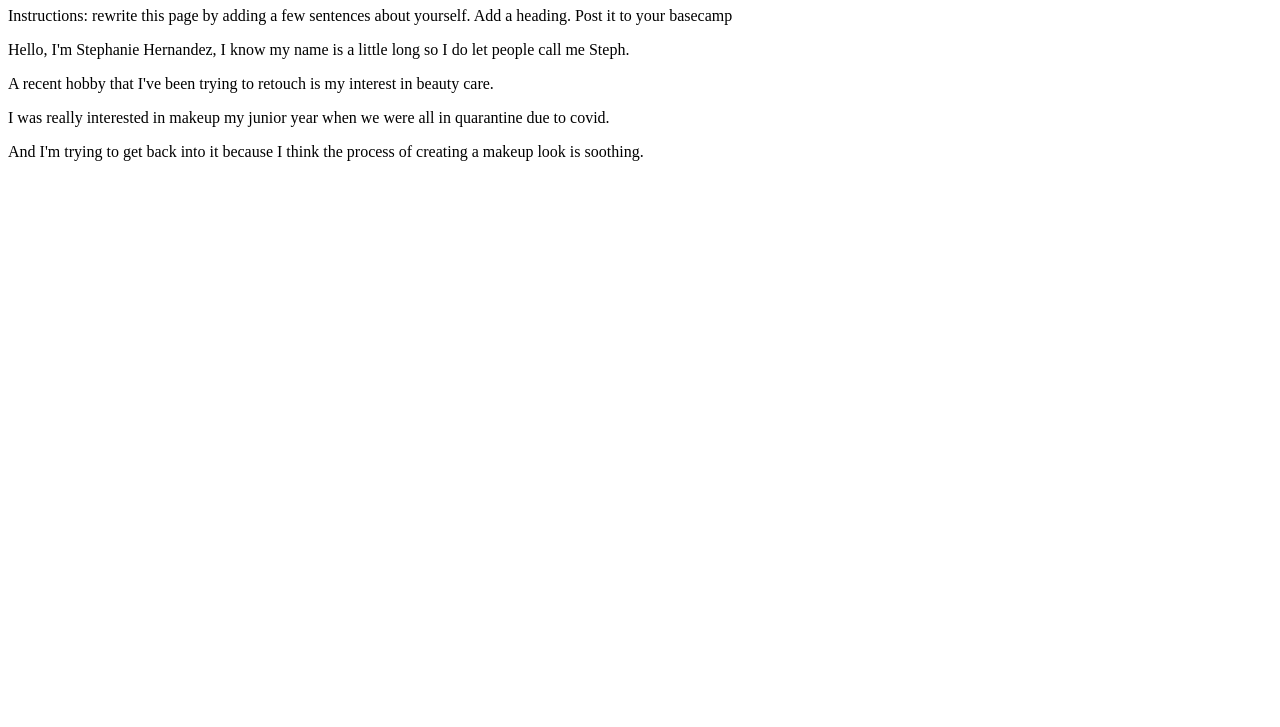
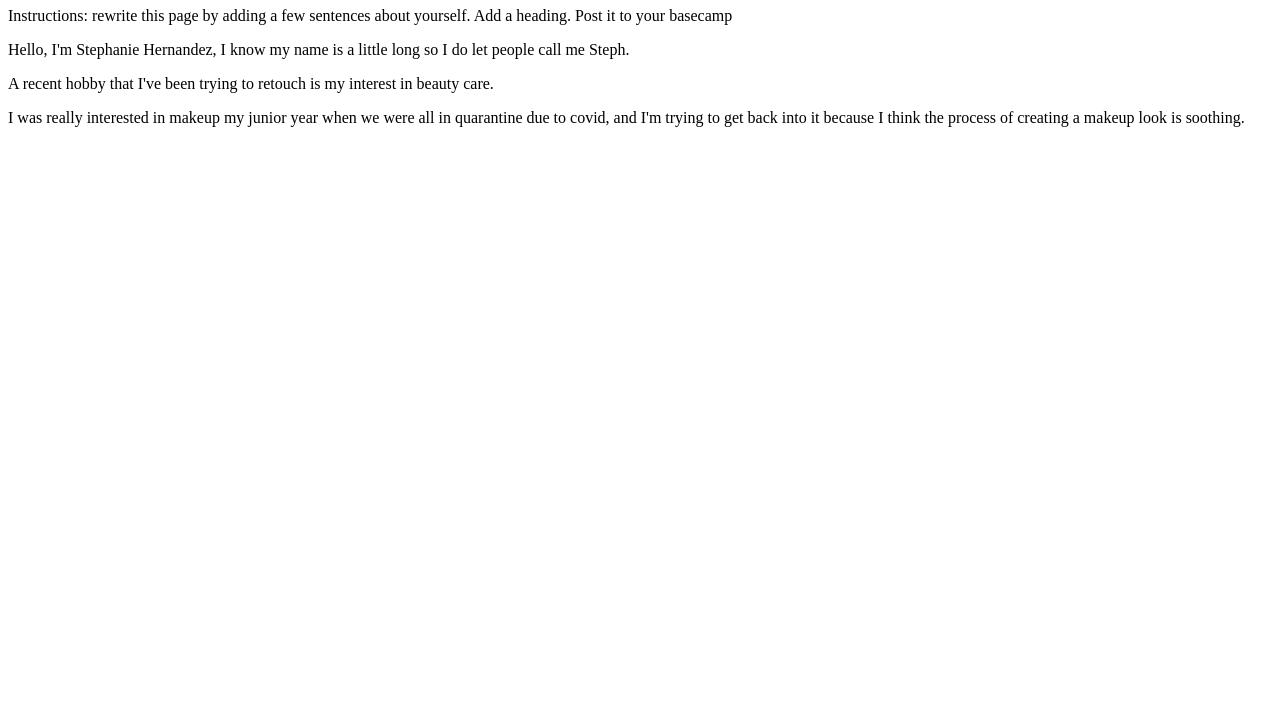
Before and after one commit to ste9jpg/lab1, a plain HTML site: page index.html in a window 1280 px wide. Shown: the part 73-800 px from the top of the page. Drawn offline with Linux system fonts and the light colour scheme.

Commit message:
reorganizing

```diff
--- a/index.html
+++ b/index.html
@@ -9,7 +9,7 @@
   <p>Instructions: rewrite this page by adding a few sentences about yourself. Add a heading. Post it to your basecamp</p>
   <p> Hello, I'm Stephanie Hernandez, I know my name is a little long so I do let people call me Steph.</p>
   <p> A recent hobby that I've been trying to retouch is my interest in beauty care. </p>
-  <p> I was really interested in makeup my junior year when we were all in quarantine due to covid. </p>
-  <p> And I'm trying to get back into it because I think the process of creating a makeup look is soothing. </p>
+  <p> I was really interested in makeup my junior year when we were all in quarantine due to covid, and I'm trying to get back into it because I think the process of creating a makeup look is soothing. </p>
+
 </body>
 </html>
```
